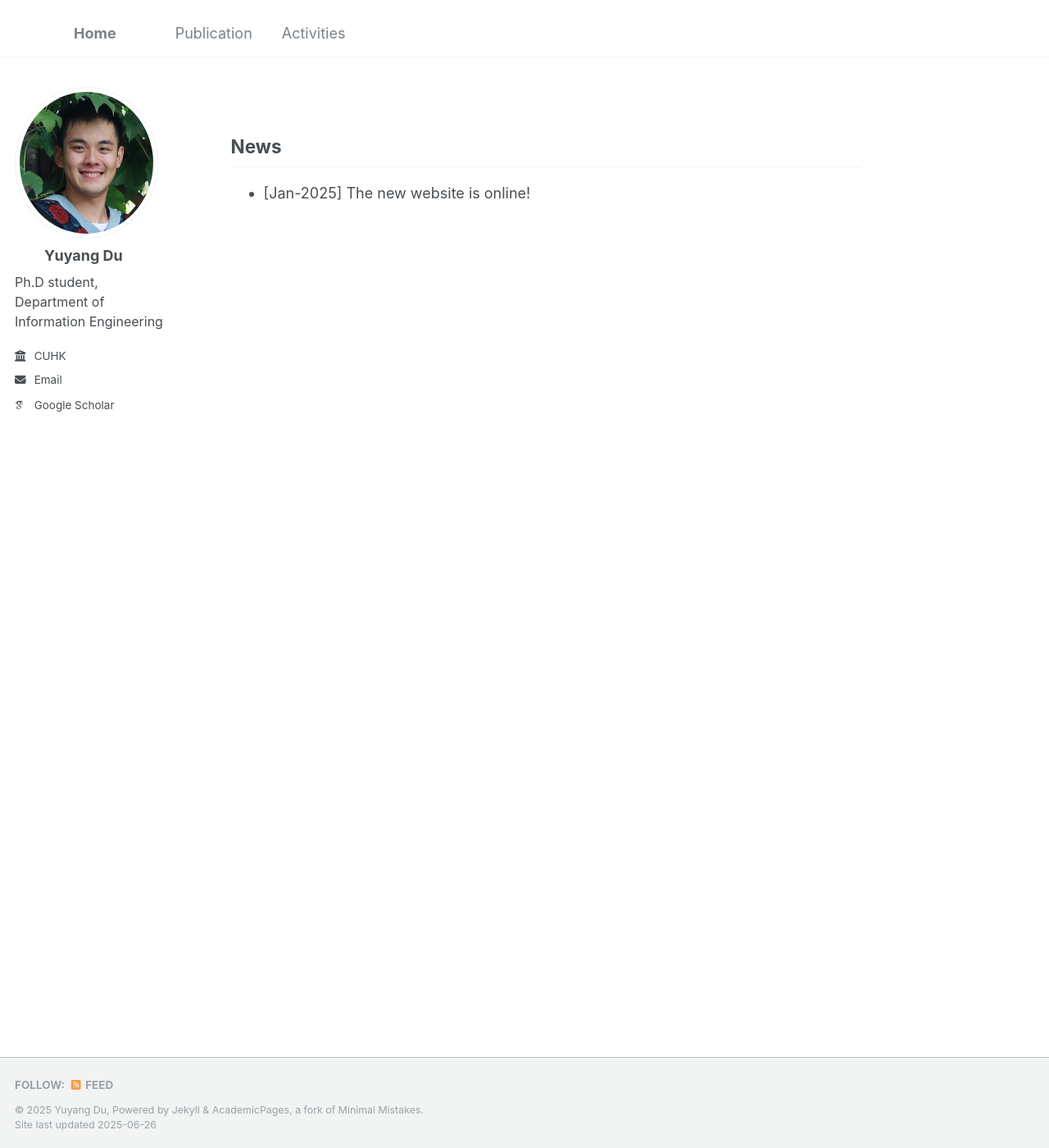
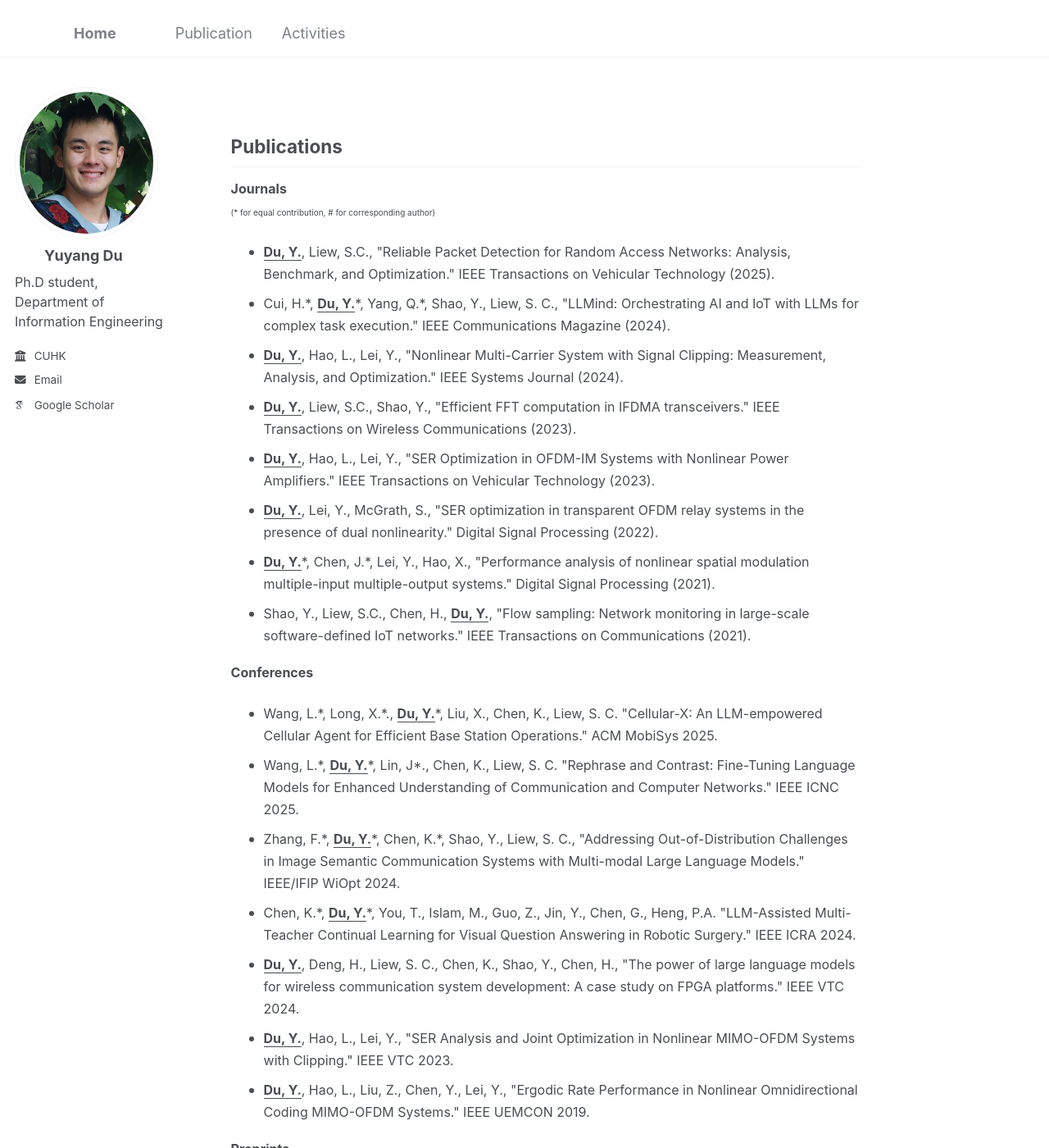
Before and after one commit to yuyangdu01/yuyangdu01.github.io, a Jekyll site: the page built from _pages/markdown.md, in a window 1280 px wide and 1400 px high. Shown: the whole window at 82% size. Built offline with Jekyll 4.4.1, drawn with Linux system fonts in a browser that asks for light colours; some web fonts are replaced; some of the changed text lies outside the part shown.

Commit message:
Update markdown.md

```diff
--- a/_pages/markdown.md
+++ b/_pages/markdown.md
@@ -7,6 +7,28 @@ redirect_from:
   - /markdown.html
 ---
 
-News
+Publications <font size=3></font>
 ------
-* [Jan-2025] The new website is online!
+**<font size=3>Journals</font>** <br><font size=1>(* for equal contribution, # for corresponding author)</font>
+* <font size=3><b><u>Du, Y.</u></b>, Liew, S.C., "Reliable Packet Detection for Random Access Networks: Analysis, Benchmark, and Optimization." IEEE Transactions on Vehicular Technology (2025).</font>
+* <font size=3>Cui, H.*, <b><u>Du, Y.</u></b>*, Yang, Q.*, Shao, Y., Liew, S. C., "LLMind: Orchestrating AI and IoT with LLMs for complex task execution." IEEE Communications Magazine (2024).</font>
+* <font size=3><b><u>Du, Y.</u></b>, Hao, L., Lei, Y., "Nonlinear Multi-Carrier System with Signal Clipping: Measurement, Analysis, and Optimization." IEEE Systems Journal (2024).</font>
+* <font size=3><b><u>Du, Y.</u></b>, Liew, S.C., Shao, Y., "Efficient FFT computation in IFDMA transceivers." IEEE Transactions on Wireless Communications (2023).</font>
+* <font size=3><b><u>Du, Y.</u></b>, Hao, L., Lei, Y., "SER Optimization in OFDM-IM Systems with Nonlinear Power Amplifiers." IEEE Transactions on Vehicular Technology (2023).</font>
+* <font size=3><b><u>Du, Y.</u></b>, Lei, Y., McGrath, S., "SER optimization in transparent OFDM relay systems in the presence of dual nonlinearity." Digital Signal Processing (2022).</font>
+* <font size=3><b><u>Du, Y.</u></b>*, Chen, J.*, Lei, Y., Hao, X., "Performance analysis of nonlinear spatial modulation multiple-input multiple-output systems." Digital Signal Processing (2021).</font>
+* <font size=3>Shao, Y., Liew, S.C., Chen, H., <b><u>Du, Y.</u></b>, "Flow sampling: Network monitoring in large-scale software-defined IoT networks." IEEE Transactions on Communications (2021).</font>
+
+**<font size=3>Conferences</font>**
+* <font size=3>Wang, L.*, Long, X.*., <b><u>Du, Y.</u></b>*, Liu, X., Chen, K., Liew, S. C. "Cellular-X: An LLM-empowered Cellular Agent for Efficient Base Station Operations." ACM MobiSys 2025.</font>
+* <font size=3>Wang, L.*, <b><u>Du, Y.</u></b>*, Lin, J*., Chen, K., Liew, S. C. "Rephrase and Contrast: Fine-Tuning Language Models for Enhanced Understanding of Communication and Computer Networks." IEEE ICNC 2025.</font>
+* <font size=3>Zhang, F.*, <b><u>Du, Y.</u></b>*, Chen, K.*, Shao, Y., Liew, S. C., "Addressing Out-of-Distribution Challenges in Image Semantic Communication Systems with Multi-modal Large Language Models." IEEE/IFIP WiOpt 2024.</font>
+* <font size=3>Chen, K.*, <b><u>Du, Y.</u></b>*, You, T., Islam, M., Guo, Z., Jin, Y., Chen, G., Heng, P.A. "LLM-Assisted Multi-Teacher Continual Learning for Visual Question Answering in Robotic Surgery." IEEE ICRA 2024.</font>
+* <font size=3><b><u>Du, Y.</u></b>, Deng, H., Liew, S. C., Chen, K., Shao, Y., Chen, H., "The power of large language models for wireless communication system development: A case study on FPGA platforms." IEEE VTC 2024.</font>
+* <font size=3><b><u>Du, Y.</u></b>, Hao, L., Lei, Y., "SER Analysis and Joint Optimization in Nonlinear MIMO-OFDM Systems with Clipping." IEEE VTC 2023.</font>
+* <font size=3><b><u>Du, Y.</u></b>, Hao, L., Liu, Z., Chen, Y., Lei, Y., "Ergodic Rate Performance in Nonlinear Omnidirectional Coding MIMO-OFDM Systems." IEEE UEMCON 2019.</font>
+
+**<font size=3>Preprints</font>**
+* <font size=3>Zhang, Y., Chen, X., Chen, K., <b><u>Du, Y.</u></b>#, Dang, X., et al, "The Dual-use Dilemma in LLMs: Do Empowering Ethical Capacities Make a Degraded Utility?." arXiv:2501.13952 (2025).</font>
+* <font size=3>Chen, K., Cao, H., Li, J., <b><u>Du, Y.</u></b>#, Guo, M., Zeng, X., et al, "An autonomous large language model agent for chemical literature data mining." arXiv:2402.12993 (2024).</font>
+* <font size=3>Chen, K., Li, J., Wang, K., <b><u>Du, Y.</u></b>#, Yu, J., Lu, J., et al, " Chemist-X: Large Language Model-empowered Agent for Reaction Condition Recommendation in Chemical Synthesis." arXiv:2311.10776 (2023)</font>
```
